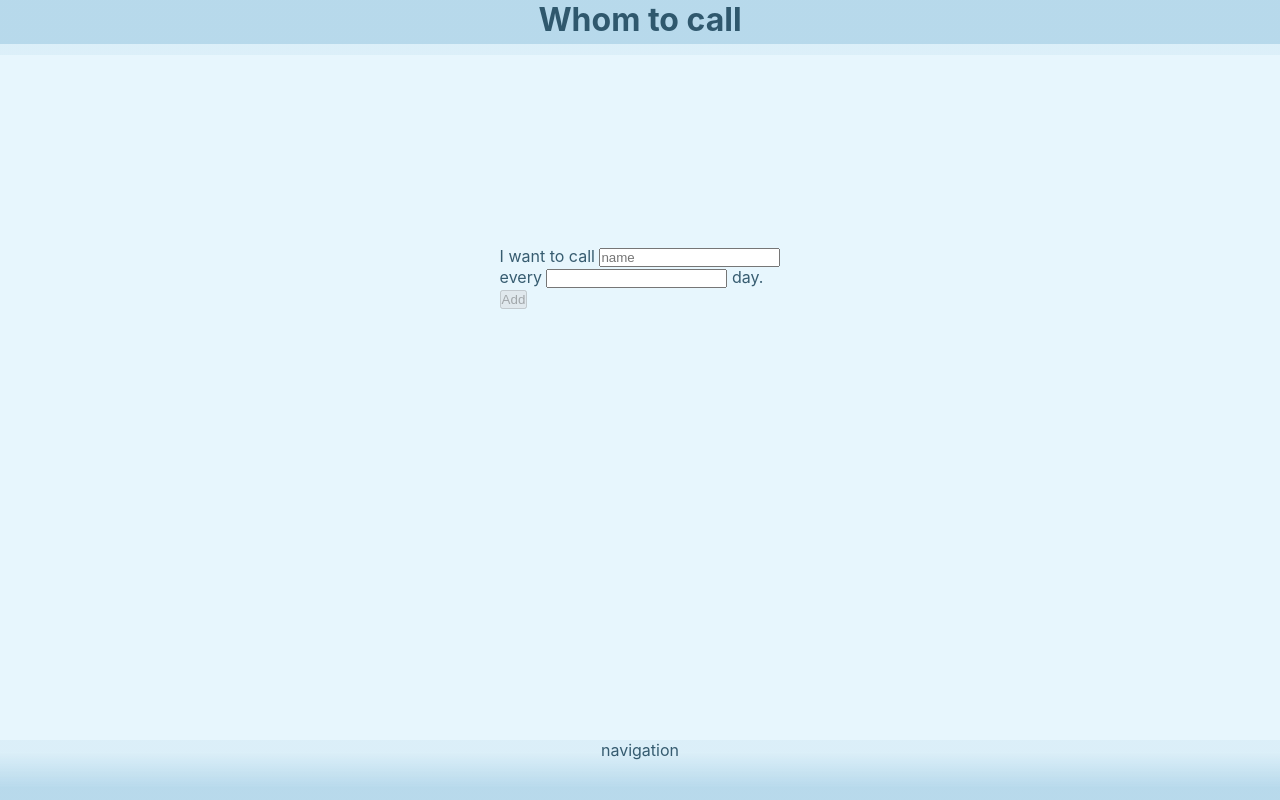
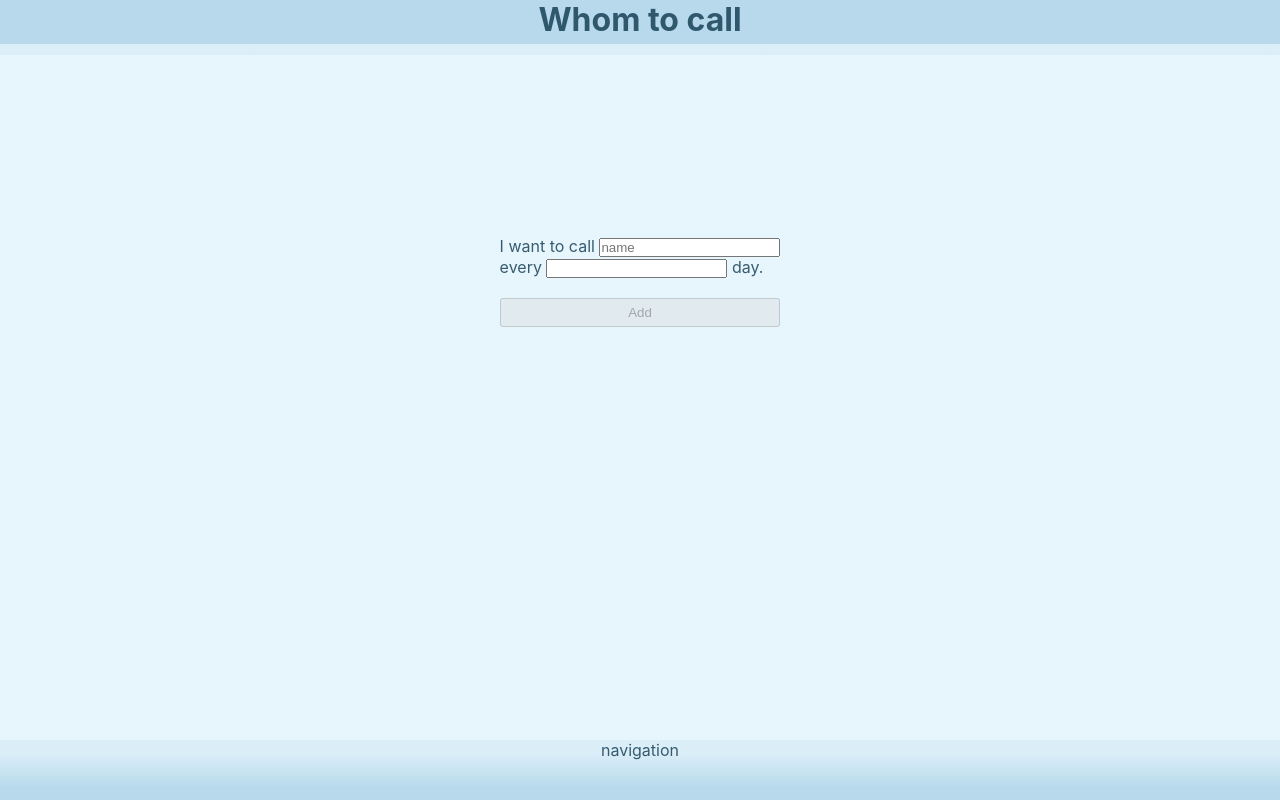
Before and after one commit to JelenadlS/whom-to-call, an Angular app: page / in a window 1280 px wide. Built offline with nearby package versions, Linux system fonts and the light colour scheme.

Commit message:
Add error message

```diff
--- a/src/app/pages/home-page/home-page.component.html
+++ b/src/app/pages/home-page/home-page.component.html
@@ -26,6 +26,10 @@
         </label>
       </div>
 
-    <button class="button" type="submit" [disabled]="name?.status === 'INVALID' || frequency?.status === 'INVALID'">Add</button>
-
+    <button class="form--button" type="submit" [disabled]="name?.status === 'INVALID' || frequency?.status === 'INVALID'">Add</button>
+    <div *ngIf="(name?.status === 'INVALID' || frequency?.status === 'INVALID') && (frequency?.touched && name?.touched)"
+    class="form--error-message">
+      Please enter a name with at least four letters and <br>
+      only numbers starting from 1 are allowed.
+  </div>
   </form>
--- a/src/app/pages/home-page/home-page.component.less
+++ b/src/app/pages/home-page/home-page.component.less
@@ -0,0 +1,14 @@
+.form {
+
+    &--button {
+        width: 100%;
+        margin-top: 20px;
+        padding: 5px 0;
+    }
+
+    &--error-message {
+        margin-top: 10px;
+        font-size: 10px;
+        color: red;
+    }
+}
--- a/src/app/pages/home-page/home-page.component.ts
+++ b/src/app/pages/home-page/home-page.component.ts
@@ -19,7 +19,7 @@ export class HomePageComponent implements OnInit {
     ]),
     timeStamp: new FormControl(0)
   });
-
+console = console
   constructor() { }
 
   ngOnInit(): void {
```
